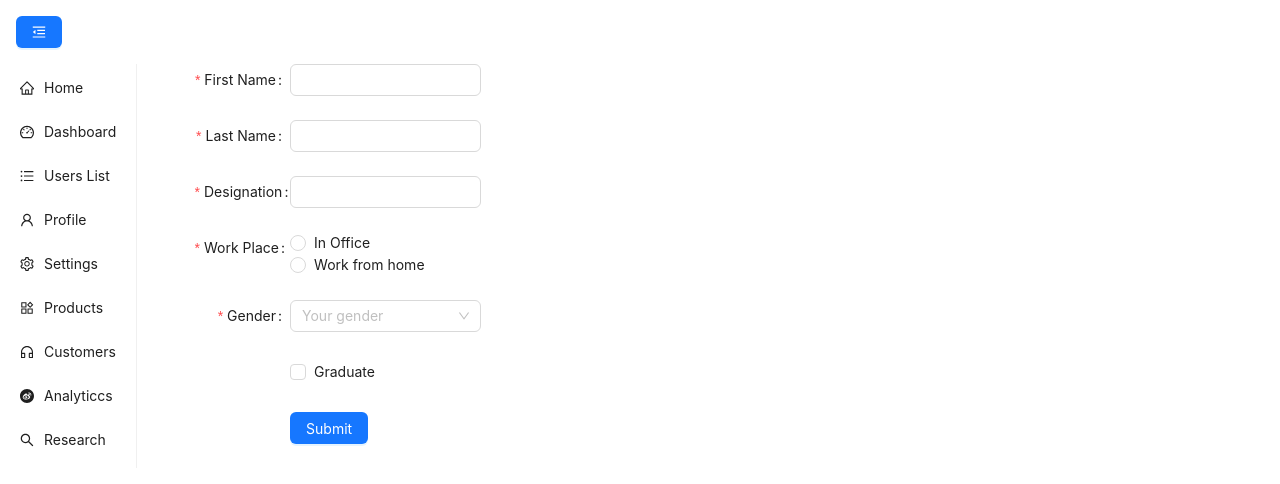
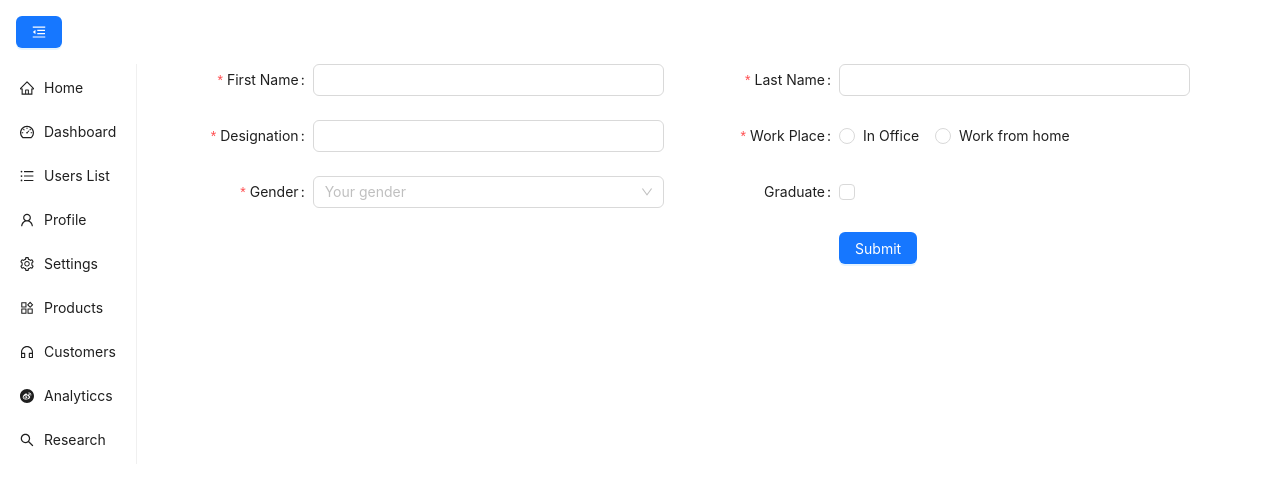
Before and after one commit to rakshitagarwal/ant-mobx, a React (Create React App) app: page /products in a window 1280 px wide. Shown: the top 484 px of the page. Built offline with nearby package versions, Linux system fonts and the light colour scheme.

Commit message:
form in split and common drawer for add and edit

```diff
--- a/src/components/DataDrawer.js
+++ b/src/components/DataDrawer.js
@@ -14,6 +14,7 @@ const DataDrawer = ({
   setProfileDetails,
   onRowModify,
   closeDrawer,
+  mode,
 }) => {
   const [current, setCurrent] = useState(0);
 
@@ -57,7 +58,7 @@ const DataDrawer = ({
       onFinish={onFinishProfileForm}
       initialValues={profileDetails}
     />,
-    <Finish onPrev={prevStep} onAdd={onFinishForm} />,
+    <Finish onPrev={prevStep} onAdd={onFinishForm} mode={mode} />,
   ];
   return (
     <div>
@@ -155,7 +156,6 @@ const MultiSelect = ({ options, handleSubmit, initialValues }) => {
         mode="multiple"
         allowClear
         defaultValue={initialValues}
-        placeholder="Please select"
         onChange={handleSubmit}
         options={options}
       />
@@ -177,7 +177,7 @@ const ProfileForm = ({ onPrev, onFinish, initialValues }) => {
           rules={[
             {
               required: true,
-              message: "Please enter your first name",
+              message: "Please enter your name",
             },
           ]}
         >
@@ -208,7 +208,7 @@ const ProfileForm = ({ onPrev, onFinish, initialValues }) => {
   );
 };
 
-const Finish = ({ onPrev, onAdd }) => {
+const Finish = ({ onPrev, onAdd, mode }) => {
   const finish = () => {
     onAdd();
   };
@@ -217,7 +217,7 @@ const Finish = ({ onPrev, onAdd }) => {
       <h1>You are all set</h1>
       <Button onClick={() => onPrev()}>Prev</Button>&nbsp;&nbsp;
       <Button type="primary" onClick={finish}>
-        Submit
+        {mode ? "Edit Student" : "Add Student"}
       </Button>
     </div>
   );
--- a/src/components/MenuBar.js
+++ b/src/components/MenuBar.js
@@ -87,7 +87,10 @@ const MenuBar = observer(() => {
 
 function Content() {
   return (
-    <div>
+    <div style={{
+      width: "100%",
+      height: "100%",
+    }}>
       <Routes>
         <Route path="/" element={<Home />} />
         <Route path="/dashboard" element={<DashboardTabs />} />
--- a/src/components/Products.js
+++ b/src/components/Products.js
@@ -38,16 +38,17 @@ const InputForm = () => {
       values.gender,
       values.workPlace
     );
+    form.resetFields();
+    alert("Form submission successful");
   };
+
   const onFinishFailed = (errorInfo) => {
     console.log("Failed:", errorInfo);
   };
 
   return (
-    <Row>
-      <Col span={4}></Col>
-      <Col span={20}>
     <Form
+      form={form}
       name="basic"
       labelCol={{
         span: 8,
@@ -56,7 +57,8 @@ const InputForm = () => {
         span: 16,
       }}
       style={{
-            maxWidth: 600,
+        maxWidth: "100%",
+        marginRight: "90px",
       }}
       initialValues={{
         remember: true,
@@ -65,64 +67,36 @@ const InputForm = () => {
       onFinishFailed={onFinishFailed}
       autoComplete="off"
     >
+      <Row>
+        <Col span={12}>
+          <>
             <Form.Item
               label="First Name"
               name="firstName"
               rules={[
                 {
                   required: true,
-                message: "Please input your username!",
+                  message: "Please input your First Name!",
                 },
               ]}
             >
               <Input />
             </Form.Item>
-
-          <Form.Item
-            label="Last Name"
-            name="lastName"
-            rules={[
-              {
-                required: true,
-                message: "Please input your password!",
-              },
-            ]}
-          >
-            <Input />
-          </Form.Item>
-
             <Form.Item
               label="Designation"
               name="designation"
               rules={[
                 {
                   required: true,
-                message: "Please input your password!",
+                  message: "Please input your Designation!",
                 },
               ]}
             >
               <Input />
             </Form.Item>
-
             <Form.Item
-            name="workPlace"
-            label="Work Place"
-            rules={[
-              {
-                required: true,
-                message: "Please select your work place!",
-              },
-            ]}
-          >
-            <Radio.Group>
-              <Radio value="office">In Office</Radio>
-              <Radio value="home">Work from home</Radio>
-            </Radio.Group>
-          </Form.Item>
-
-          <Form.Item
+              label="Gender"
               name="gender"
-            label="Gender"
               rules={[
                 {
                   required: true,
@@ -139,15 +113,47 @@ const InputForm = () => {
                 <Option value="other">other</Option>
               </Select>
             </Form.Item>
+          </>
+        </Col>
+        <Col span={12}>
           <Form.Item
+            label="Last Name"
+            name="lastName"
+            rules={[
+              {
+                required: true,
+                message: "Please input your Last Name!",
+              },
+            ]}
+          >
+            <Input />
+          </Form.Item>
+
+          <Form.Item
+            label="Work Place"
+            name="workPlace"
+            rules={[
+              {
+                required: true,
+                message: "Please select your work place!",
+              },
+            ]}
+          >
+            <Radio.Group>
+              <Radio value="office">In Office</Radio>
+              <Radio value="home">Work from home</Radio>
+            </Radio.Group>
+          </Form.Item>
+
+          <Form.Item
+            label="Graduate"
             name="graduate"
             valuePropName="checked"
             wrapperCol={{
-              offset: 8,
-              span: 16,
+              offset: 0,
             }}
           >
-            <Checkbox>Graduate</Checkbox>
+            <Checkbox></Checkbox>
           </Form.Item>
 
           <Form.Item
@@ -160,9 +166,9 @@ const InputForm = () => {
               Submit
             </Button>
           </Form.Item>
-        </Form>
         </Col>
       </Row>
+    </Form>
   );
 };
 export default InputForm;
--- a/src/components/Research.js
+++ b/src/components/Research.js
@@ -6,14 +6,14 @@ import { StudentsContext } from "../store";
 import { toJS } from "mobx";
 import { observer } from "mobx-react";
 
-const Research = observer( () => {
+const Research = observer(() => {
   const store = useContext(StudentsContext);
 
   const [open, setOpen] = useState(false);
   const [isEditing, setIsEditing] = useState(false);
-  const [loginDetails, setLoginDetails] = useState({ email: '', expertise: []});
-  const [profileDetails, setProfileDetails] = useState({ name: '', address: ''});
-  const [editingStudent, setEditingStudent] = useState({ ...loginDetails, ...profileDetails, id: 0});
+  const [loginDetails, setLoginDetails] = useState({ email: "", expertise: [] });
+  const [profileDetails, setProfileDetails] = useState({ name: "", address: ""});
+  const [editingStudent, setEditingStudent] = useState({ ...loginDetails, ...profileDetails, id: 0 });
 
   const columns = [
     {
@@ -49,7 +49,7 @@ const Research = observer( () => {
           <>
             <EditOutlined
               onClick={() => {
-                onEditStudent(record);
+                editDrawer(record);
               }}
             />
             <DeleteOutlined
@@ -76,11 +76,23 @@ const Research = observer( () => {
     });
   };
 
-  const showDrawer = () => {
+  const addDrawer = () => {
     setOpen(true);
   };
   const onFinishClosed = () => {
     setOpen(false);
+  };
+
+  const resetStudent = () => {
+    setLoginDetails({ email: "", expertise: [] });
+    setProfileDetails({ name: "", address: "" });
+    setEditingStudent({
+      email: "",
+      expertise: [],
+      name: "",
+      address: "",
+      id: 0,
+    });
   };
 
   // object values to be added
@@ -103,8 +115,7 @@ const Research = observer( () => {
       okType: "danger",
       onOk: () => {
         setOpen(false);
-        setLoginDetails({ email: '', expertise: []});
-        setProfileDetails({ name: '', address: ''});
+        resetStudent();
       },
     });
   };
@@ -117,27 +128,23 @@ const Research = observer( () => {
       okType: "danger",
       onOk: () => {
         setIsEditing(false);
-        setLoginDetails({ email: '', expertise: []});
-        setProfileDetails({ name: '', address: ''});
-        setEditingStudent({ email: '', expertise: [], name: '', address: '', id: 0});
+        resetStudent();
       },
     });
   };
 
   // edit with initial values
-  const onEditStudent = (record) => {
+  const editDrawer = (record) => {
     setIsEditing(true);
-    setLoginDetails({ email: record.email, expertise: record.expertise});
-    setProfileDetails({ name: record.name, address: record.address});
+    setLoginDetails({ email: record.email, expertise: record.expertise });
+    setProfileDetails({ name: record.name, address: record.address });
     setEditingStudent({ ...record });
   };
 
   // edit with updated values
   const onEditFinish = (editingStudent) => {
     store.editStudent(editingStudent);
-    setLoginDetails({ email: '', expertise: []});
-    setProfileDetails({ name: '', address: ''});
-    setEditingStudent({ email: '', expertise: [], name: '', address: '', id: 0});
+    resetStudent();
     setIsEditing(false);
   };
 
@@ -147,51 +154,31 @@ const Research = observer( () => {
         <Button
           style={{ marginLeft: "40px", marginBottom: "20px" }}
           type="primary"
-          onClick={showDrawer}
+          onClick={addDrawer}
         >
           Add a new Student
         </Button>
       </Space>
       <Drawer
-        title="Add a new Student"
+        title={isEditing ? "Edit Student" : "Add a new Student"}
         placement={"top"}
         width={500}
         height={"100%"}
-        onClose={onCloseAdd}
+        onClose={isEditing ? onCloseEdit : onCloseAdd}
         destroyOnClose={true}
-        open={open}
+        open={isEditing ? isEditing : open}
       >
         <DataDrawer
-          studentId={toJS(store.students).length + 1}
+          studentId={isEditing ? editingStudent.id : toJS(store.students).length + 1}
           loginDetails={loginDetails}
           profileDetails={profileDetails}
           setLoginDetails={setLoginDetails}
           setProfileDetails={setProfileDetails}
-          onRowModify={onAddFinish}
+          onRowModify={isEditing ? onEditFinish : onAddFinish}
           closeDrawer={onFinishClosed}
+          mode={isEditing}
         />
       </Drawer>
-
-      {isEditing && (
-        <Drawer
-          title="Edit Student"
-          placement={"top"}
-          width={500}
-          height={"100%"}
-          onClose={onCloseEdit}
-          open={isEditing}
-        >
-          <DataDrawer
-            studentId={editingStudent.id}
-            loginDetails={loginDetails}
-            profileDetails={profileDetails}
-            setLoginDetails={setLoginDetails}
-            setProfileDetails={setProfileDetails}
-            onRowModify={onEditFinish}
-            closeDrawer={onFinishClosed}
-          />
-        </Drawer>
-      )}
 
       <div style={{ marginLeft: "40px" }}>
         <Table columns={columns} dataSource={toJS(store.students)}></Table>
--- a/src/initialDB.js
+++ b/src/initialDB.js
@@ -4,28 +4,28 @@ const tempStudents = [
     name: "John",
     email: "john@gmail.com",
     address: "John Address",
-    expertise: ["skill1 ", "skill2 "],
+    expertise: ["frontend ", "backend "],
   },
   {
     id: 2,
     name: "David",
     email: "david@gmail.com",
     address: "David Address",
-    expertise: ["skill1 ", "skill2 "],
+    expertise: ["frontend ", "backend "],
   },
   {
     id: 3,
     name: "James",
     email: "james@gmail.com",
     address: "James Address",
-    expertise: ["skill1 ", "skill2 "],
+    expertise: ["frontend ", "backend "],
   },
   {
     id: 4,
     name: "Sam",
     email: "sam@gmail.com",
     address: "Sam Address",
-    expertise: ["skill1 ", "skill2 "],
+    expertise: ["frontend ", "backend "],
   },
 ];
 
```
Lines whose indentation alone changed are shown as unchanged.
